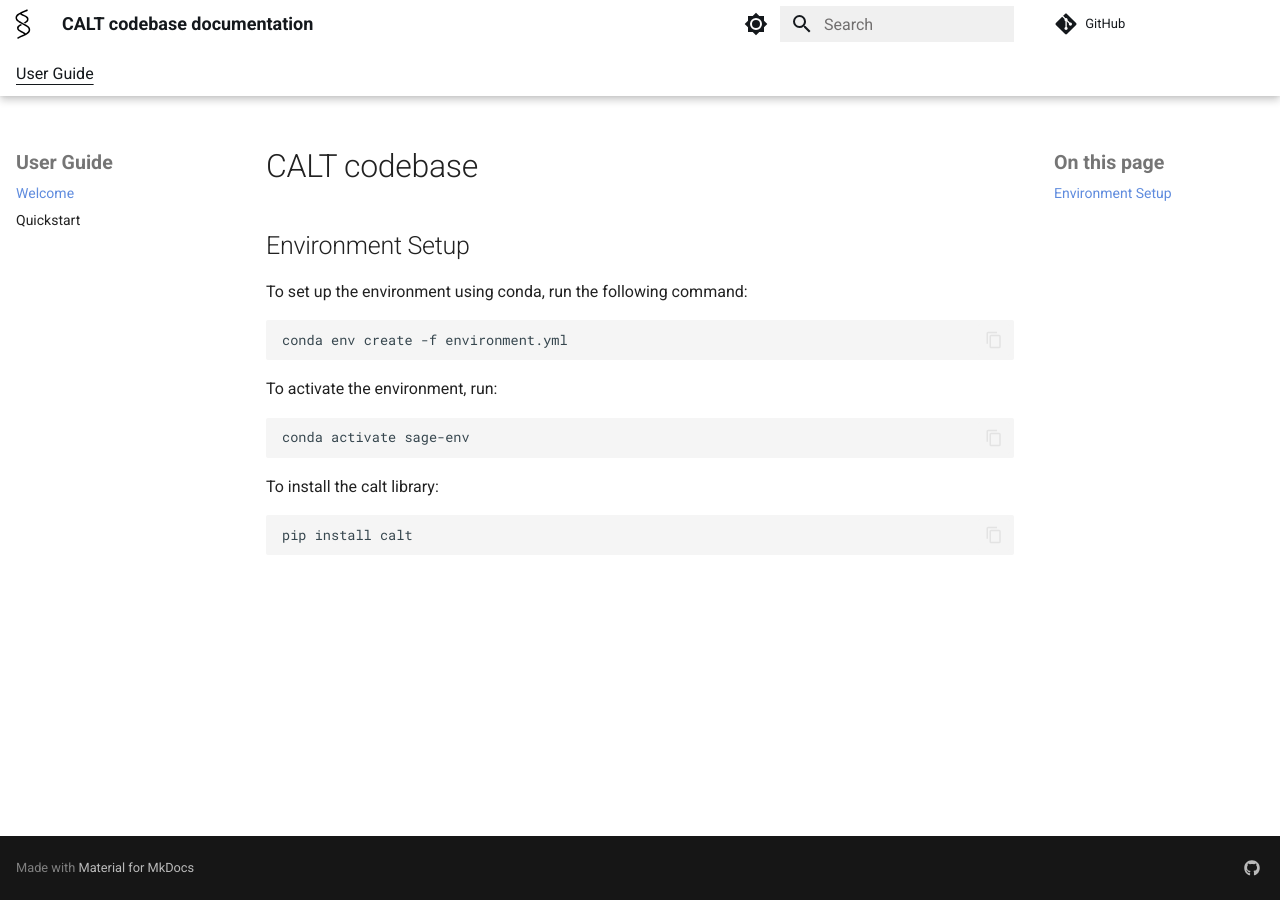
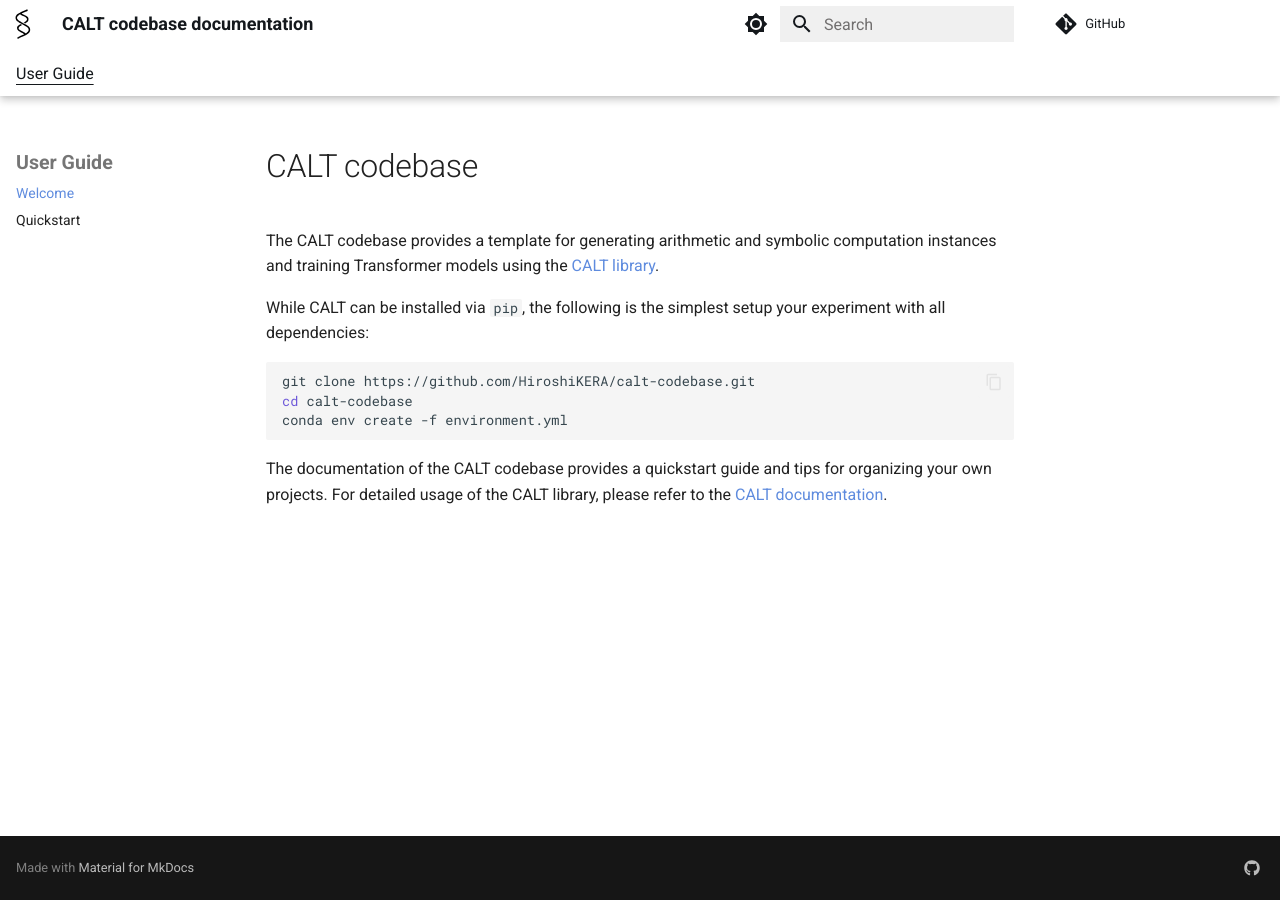
Before and after one commit to HiroshiKERA/calt-codebase, an MkDocs documentation site: the page built from docs/README.md, in a window 1280 px wide. Built offline with MkDocs 1.6.1 and Material for MkDocs 9.7.7, drawn with Linux system fonts in a browser that asks for light colours; plug-ins that fetch from the network failed and are left out; comment, search, counter and statistics services are not loaded; the version menu is left out.

Commit message:
update README

````diff
--- a/docs/README.md
+++ b/docs/README.md
@@ -1,20 +1,13 @@
 # CALT codebase
 
-## Environment Setup
-To set up the environment using conda, run the following command:
+The CALT codebase provides a template for generating arithmetic and symbolic computation instances and training Transformer models using the [CALT library](https://github.com/HiroshiKERA/calt).
+
+While CALT can be installed via `pip`, the following is the simplest setup your experiment with all dependencies:
 
 ```bash
+git clone https://github.com/HiroshiKERA/calt-codebase.git
+cd calt-codebase
 conda env create -f environment.yml
 ```
 
-To activate the environment, run:
-
-```bash
-conda activate sage-env
-```
-
-To install the calt library:
-
-```bash
-pip install calt
-```
+The documentation of the CALT codebase provides a quickstart guide and tips for organizing your own projects. For detailed usage of the CALT library, please refer to the [CALT documentation](https://hiroshikera.github.io/calt/).
--- a/environment.yml
+++ b/environment.yml
@@ -1,4 +1,4 @@
-name: sage-env
+name: calt-env
 channels:
   - conda-forge
   - defaults
````
Also changed, not shown: docs/quickstart.md (+10 -6 lines), 3 other files.
